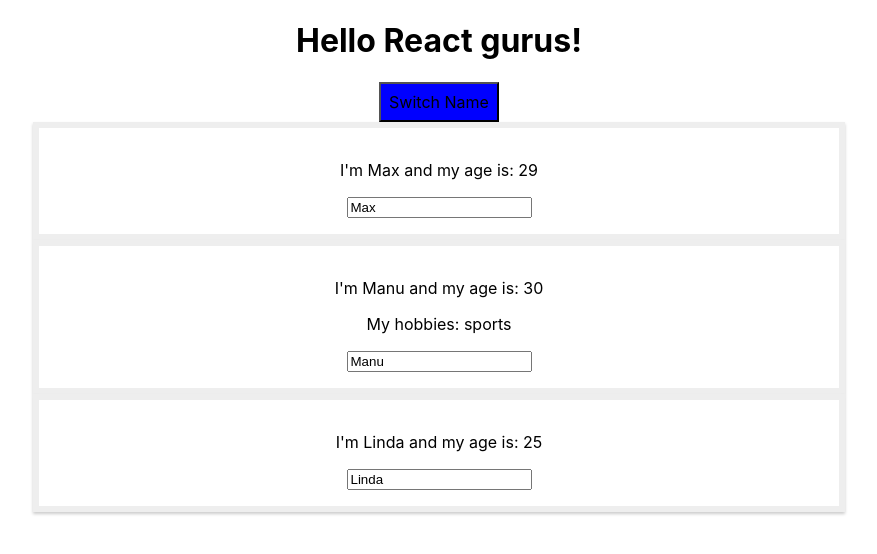
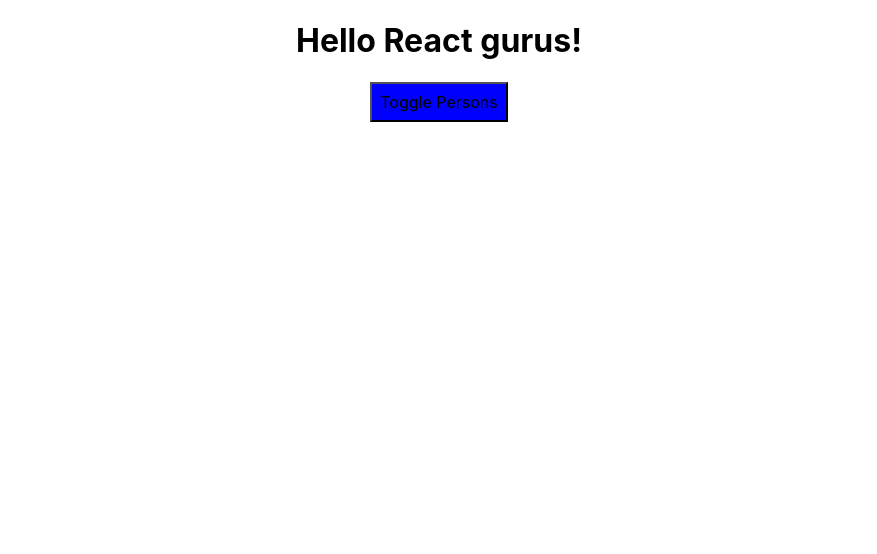
Before and after one commit to eswarbudda/react-projects, a React (Create React App) app: page / in a window 1280 px wide. Shown: the top 554 px of the page, without its empty margins (201-1078 px from the left). Built offline with nearby package versions, Linux system fonts and the light colour scheme.

Commit message:
Rendering content conditionally

```diff
--- a/src/App.js
+++ b/src/App.js
@@ -9,7 +9,9 @@
             { name: 'Max', age: 29 },
             { name: 'Manu', age: 30 },
             { name: 'Linda', age: 25}
-        ]
+        ],
+        otherPerson: 'Some other reason',
+        showPersons: false
     };
 
     switchNameHandler = () => {
@@ -32,6 +34,11 @@
         })
     }
 
+    switchPersonsEventHandler = () => {
+        const show = this.state.showPersons;
+        this.setState({showPersons: !show});
+    }
+
     render() {
         const style = {
             backgroundColor: 'blue',
@@ -46,17 +53,22 @@
                 <h1>Hello React gurus!</h1>
                 <button
                     style={style}
-                    onClick={this.switchNameHandler}> Switch Name </button>
+                    onClick={this.switchPersonsEventHandler}> Toggle Persons </button>
+                {
+                    this.state.showPersons === true ?
+                    <div>
                         <Person
                             name={this.state.persons[0].name}
                             age={this.state.persons[0].age}/>
                         <Person
                             name={this.state.persons[1].name}
                             age={this.state.persons[1].age}
-                change = {this.changeNameHandler}>My hobbies: sports</Person>
+                            change={this.changeNameHandler}>My hobbies: sports</Person>
                         <Person
                             name={this.state.persons[2].name}
                             age={this.state.persons[2].age}/>
+                    </div> : null
+                }
             </div>
         );
     }
```
Lines whose indentation alone changed are shown as unchanged.
